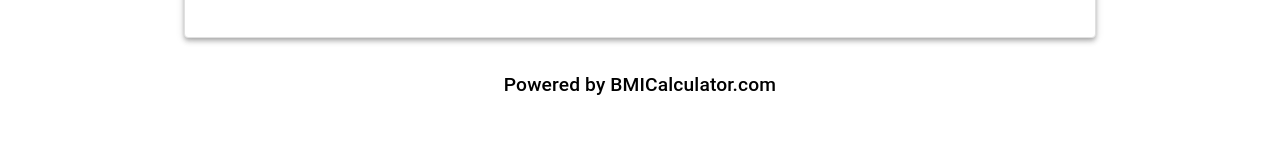
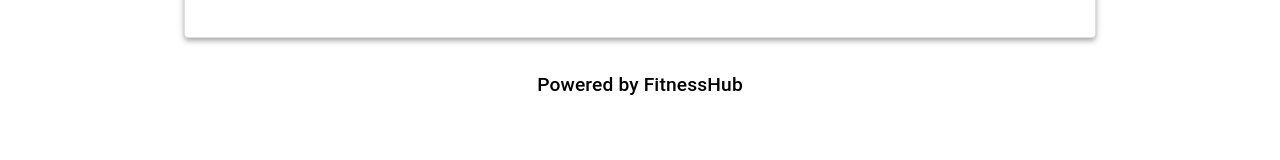
Before and after one commit to laithajjan/FitnessHub, a React (Create React App) app: page /recipe in a window 1280 px wide. Shown: the part 568-728 px from the top of the page. Built offline with nearby package versions, Linux system fonts and the light colour scheme.

Commit message:
Changed all text below cards to same text

```diff
--- a/src/components/NutritionAnalysis/nutritionanalysis.jsx
+++ b/src/components/NutritionAnalysis/nutritionanalysis.jsx
@@ -107,7 +107,6 @@ const NutritionAnalysis = () => {
                                 </TableRow>
                             </TableHead>
                             <TableBody>
-                                {/* Your existing table rows */}
                                 <TableRow>
                                     <TableCell component="th" scope="row">
                                         Total Calories
--- a/src/components/OneRepMaxCalculator/onerepmaxcalculator.jsx
+++ b/src/components/OneRepMaxCalculator/onerepmaxcalculator.jsx
@@ -132,7 +132,7 @@ const OneRepMaxCalculator = () => {
       </Container>
       <Box sx={{ mt: 4, textAlign: 'center' }}>
         <Typography variant="caption" color="text.secondary">
-          Powered by OneRepMaxCalculator.com
+          Powered by FitnessHub
         </Typography>
       </Box>
     </Box>
--- a/src/components/RecipeFinder/recipefinder.jsx
+++ b/src/components/RecipeFinder/recipefinder.jsx
@@ -163,7 +163,7 @@ const RecipeFinder = () => {
             </Container>
             <Box sx={{ mt: 4, display: 'flex', flexDirection: 'column', justifyContent: 'center', height: '100vh' }}>
                 <Typography variant="h6" color="text.secondary" style={{ fontFamily: 'Roboto, sans-serif', fontSize: '1.2rem', textAlign: 'center' }}>
-                    Powered by BMICalculator.com
+                    Powered by FitnessHub
                 </Typography>
             </Box>
         </Box>
```
